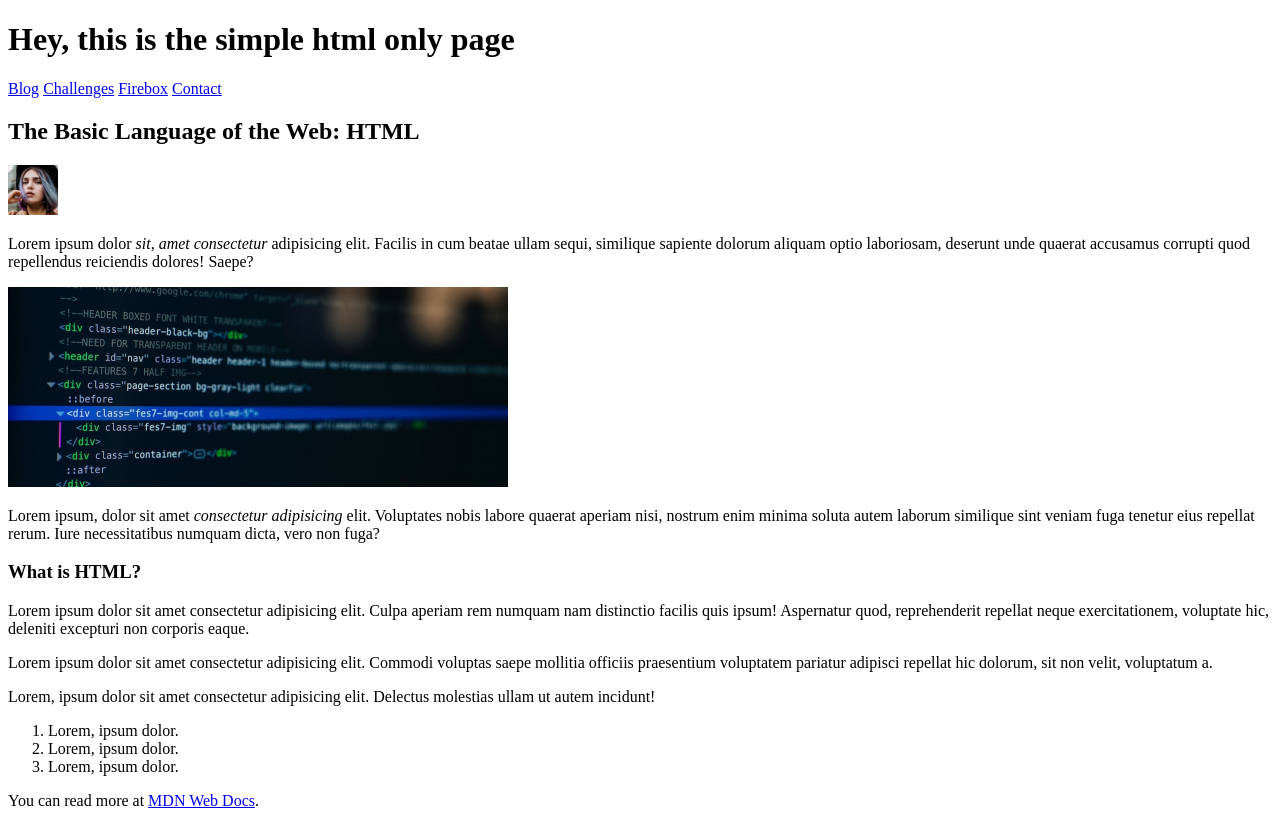
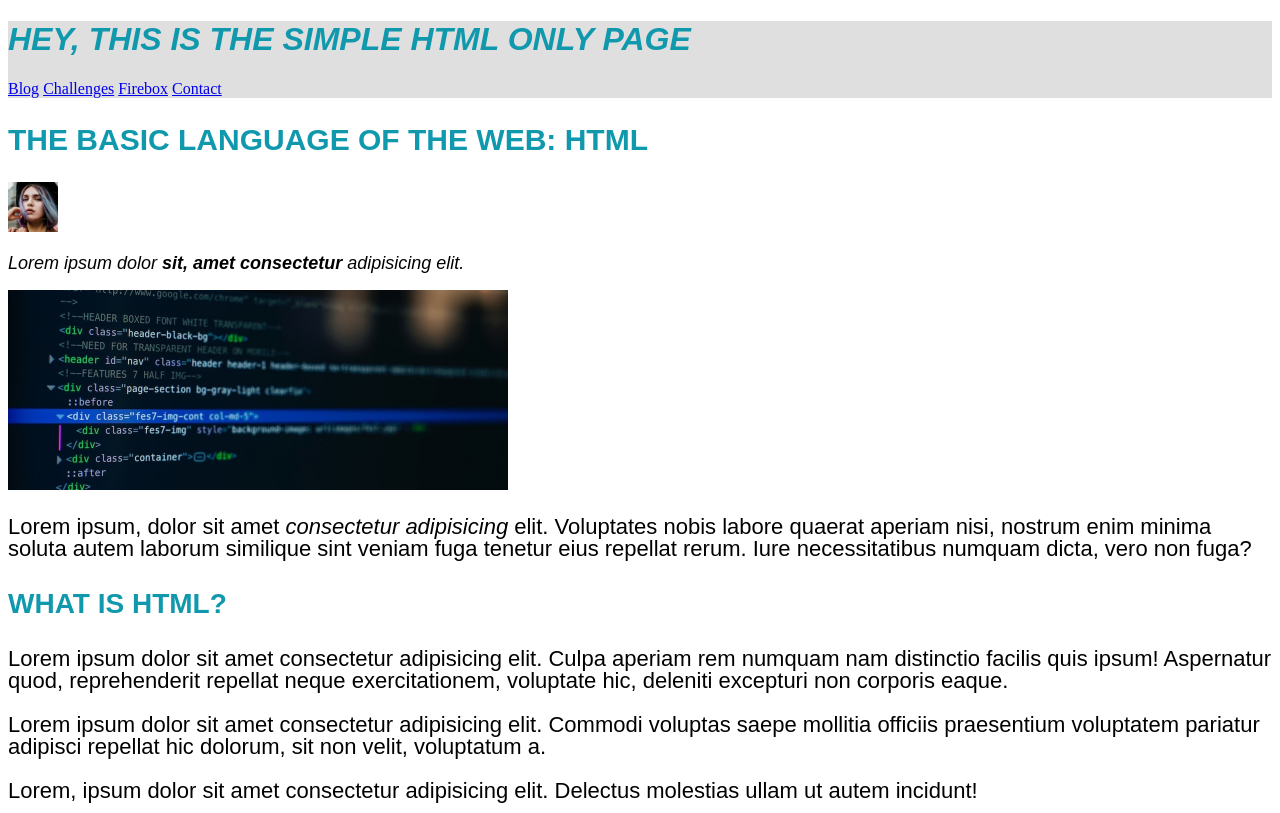
Before and after one commit to yash2026/Html-css, a plain HTML site: page jonas html css/index.html in a window 1280 px wide. Shown: the top 813 px of the page. Drawn offline with Linux system fonts and the light colour scheme.

Commit message:
todays work

```diff
--- a/jonas html css/index.html
+++ b/jonas html css/index.html
@@ -3,10 +3,11 @@
   <head>
     <meta charset="UTF-8" />
     <meta name="viewport" content="width=device-width, initial-scale=1.0" />
+    <link rel="stylesheet" href="style.css" />
     <title>Simple html only page</title>
   </head>
   <body>
-    <header>
+    <header class="header">
       <h1>Hey, this is the simple html only page</h1>
       <div>
         <a href="blog.html">Blog</a>
@@ -20,19 +21,17 @@
       <header>
         <h2>The Basic Language of the Web: HTML</h2>
         <img
-          src="/img/laura-jones.jpg"
+          src="img/laura-jones.jpg"
           alt="laura jones image"
           width="50"
           height="50"
         />
-        <p>
-          Lorem ipsum dolor <i>sit, amet consectetur</i> adipisicing elit.
-          Facilis in cum beatae ullam sequi, similique sapiente dolorum aliquam
-          optio laboriosam, deserunt unde quaerat accusamus corrupti quod
-          repellendus reiciendis dolores! Saepe?
+        <p id="author">
+          Lorem ipsum dolor <strong>sit, amet consectetur</strong> adipisicing
+          elit.
         </p>
 
-        <img src="/img/post-img.jpg" alt="HTML code" width="500" height="200" />
+        <img src="img/post-img.jpg" alt="HTML code" width="500" height="200" />
       </header>
 
       <p>
@@ -104,7 +103,7 @@
 
     <aside>
       <h4>Related Posts</h4>
-      <ul>
+      <ul class="posts">
         <li>
           <img src="img/related-1.jpg" alt="" width="75" height="75" />
           <a href="#">How to learn Web Development</a>
@@ -123,6 +122,8 @@
       </ul>
     </aside>
 
-    <footer>Copyright &copy; 2027 by Yash.</footer>
+    <footer>
+      <p>Copyright &copy; 2027 by Yash.</p>
+    </footer>
   </body>
 </html>
--- /dev/null
+++ b/jonas html css/style.css
@@ -0,0 +1,69 @@
+h1,
+h2,
+h3,
+h4,
+p,
+li {
+  font-family: sans-serif;
+}
+
+h1,
+h2,
+h3,
+h4 {
+  color: #1098ad;
+}
+
+h1 {
+  font-size: 32px;
+  font-style: italic;
+  text-transform: uppercase;
+}
+
+h2 {
+  font-size: 30px;
+  text-transform: uppercase;
+}
+
+h3 {
+  font-size: 28px;
+  text-transform: uppercase;
+}
+
+h4 {
+  font-size: 26px;
+  text-transform: uppercase;
+  text-align: center;
+}
+
+p {
+  font-size: 22px;
+  line-height: 1;
+}
+
+li {
+  font-size: 20px;
+}
+
+footer p {
+  font-size: 16px;
+}
+
+#author {
+  font-size: 18px;
+  font-style: italic;
+}
+
+.posts {
+  list-style: none;
+}
+
+.header {
+  background-color: rgb(223, 223, 223);
+}
+
+aside {
+  background-color: rgb(255, 255, 221);
+  border-top: 4px dashed rgb(94, 66, 142);
+  border-bottom: 4px dashed rgb(94, 66, 142);
+}
```
